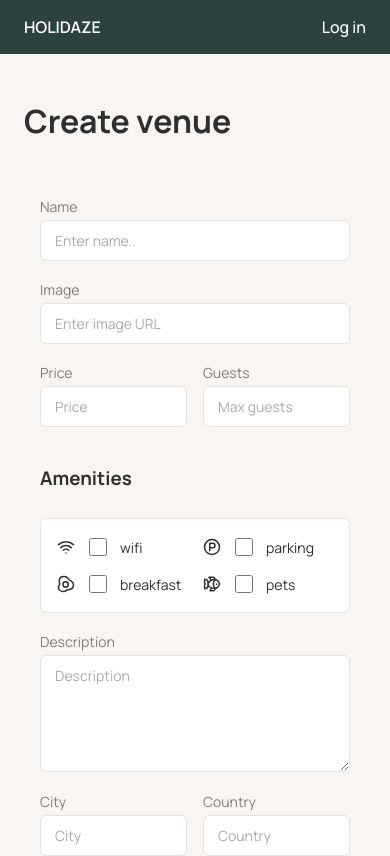
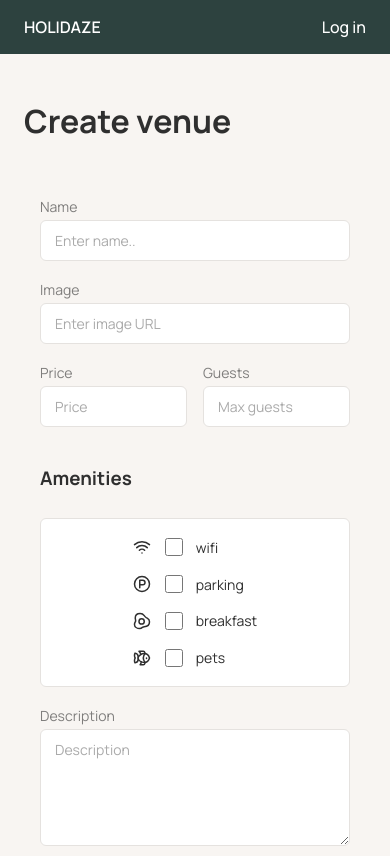
Before and after one commit to JarlErikMathiesen/project-exam-2-JarlErikMathiesen, a React (Vite) app: page /profile/create-venue in a window 390 px wide. Shown: the top 856 px of the page. Built offline with nearby package versions, Linux system fonts and the light colour scheme.

Commit message:
fixed breakpoint bug on amenitiesgrid in venueform

```diff
--- a/src/components/venue/VenueForm.jsx
+++ b/src/components/venue/VenueForm.jsx
@@ -187,8 +187,13 @@ const AmenitiesTitle = styled.h3`
 
 const AmenitiesGrid = styled.div`
   display: grid;
-  grid-template-columns: 1fr 1fr;
   gap: 0.8rem 1rem;
+  justify-self: center;
+
+  @media (min-width: 480px) {
+    grid-template-columns: 1fr 1fr;
+    justify-self: normal;
+  }
 `;
 
 const AmenityItem = styled.label`
```
Also changed, not shown: src/pages/Register.jsx (+0 -23 lines).
